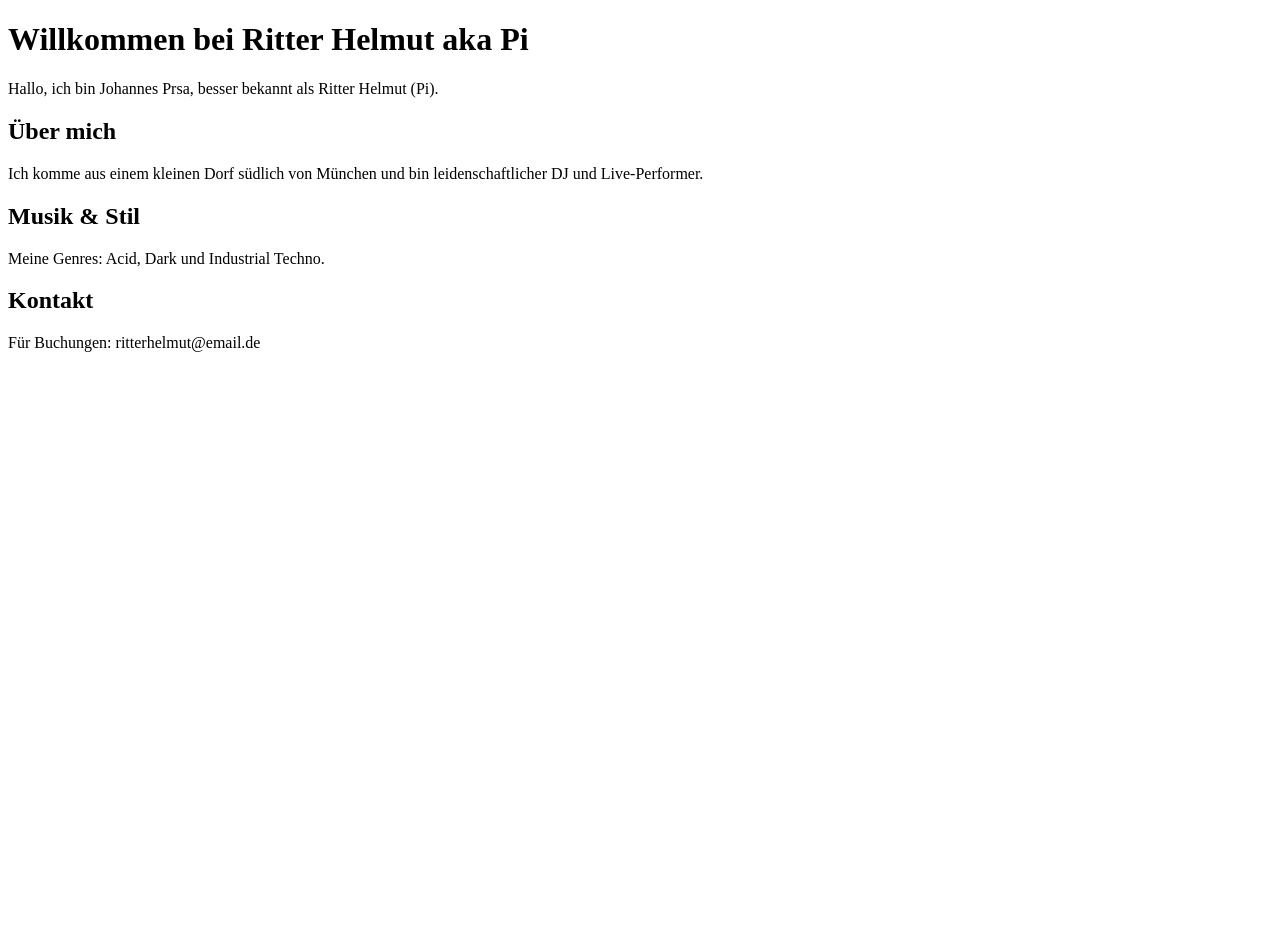
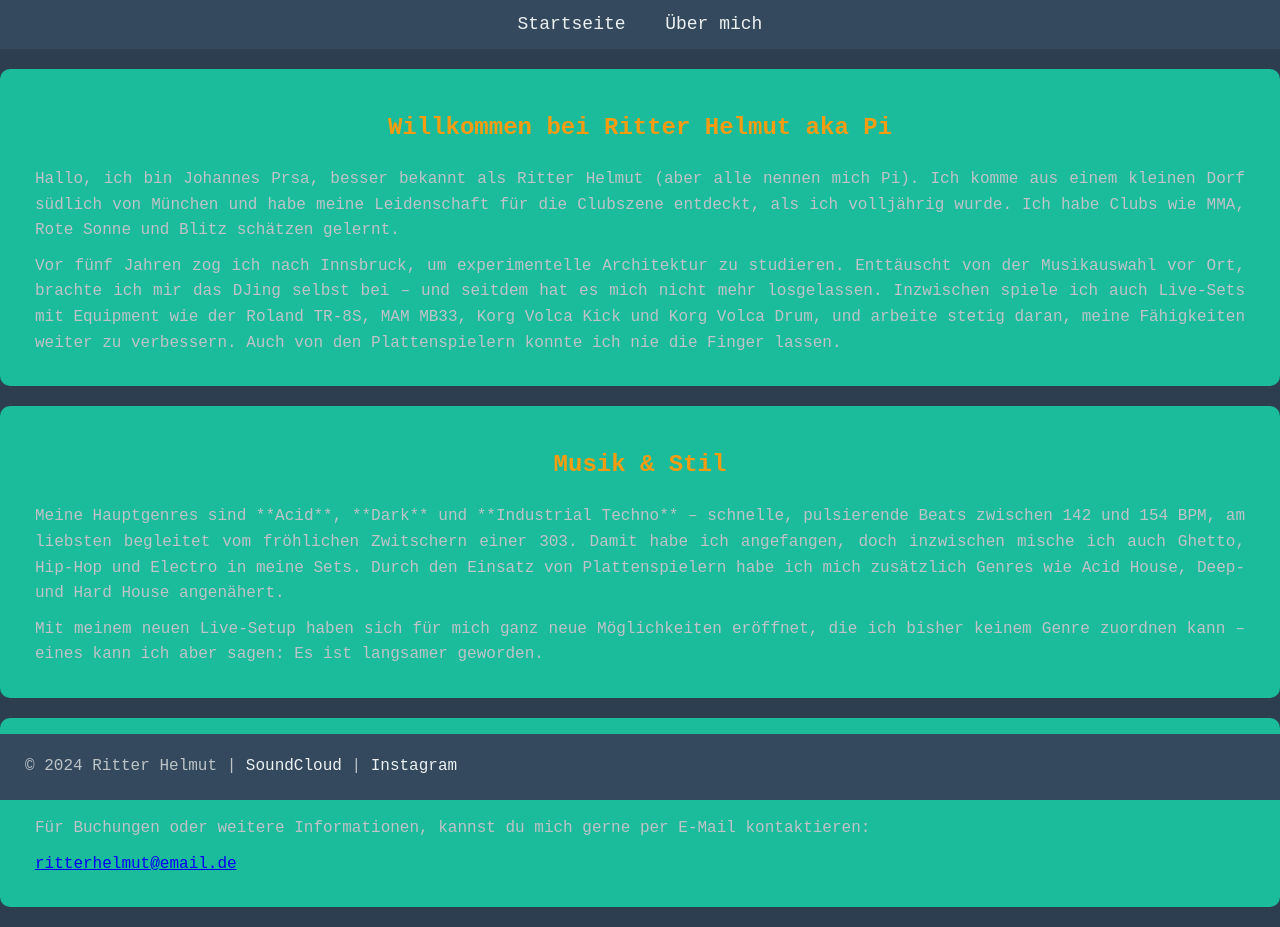
Before and after one commit to ritterhelmut/303, a plain HTML site: page index.html in a window 1280 px wide. Before the commit the page ends 800 px from the top, so only its background shows below. Drawn offline with Linux system fonts and the light colour scheme.

Commit message:
Update index.html

```diff
--- a/index.html
+++ b/index.html
@@ -4,15 +4,107 @@
     <meta charset="UTF-8">
     <meta name="viewport" content="width=device-width, initial-scale=1.0">
     <title>Ritter Helmut aka Pi</title>
+    <style>
+        /* Allgemeine Seiteinstellungen */
+        body {
+            font-family: 'Courier New', Courier, monospace;
+            background-color: #2c3e50; /* Dunkelgrau */
+            color: #ecf0f1; /* Hellgrau für den Text */
+            margin: 0;
+            padding: 0;
+            line-height: 1.6;
+        }
+
+        h1, h2, h3 {
+            color: #f39c12; /* Goldgelb für die Überschriften */
+            text-align: center;
+        }
+
+        p {
+            color: #bdc3c7; /* Helles Grau für den Text */
+            text-align: justify;
+            margin: 10px 0;
+            padding: 0 15px;
+        }
+
+        /* Navigation */
+        nav {
+            background-color: #34495e; /* Dunkelblau für die Navigation */
+            padding: 10px;
+            text-align: center;
+        }
+
+        nav a {
+            color: #ecf0f1;
+            text-decoration: none;
+            margin: 0 15px;
+            font-size: 18px;
+        }
+
+        nav a:hover {
+            text-decoration: underline;
+        }
+
+        /* Hintergrund für Abschnitte */
+        section {
+            background-color: #1abc9c; /* Türkis für den Abschnittshintergrund */
+            margin: 20px 0;
+            padding: 20px;
+            border-radius: 10px;
+        }
+
+        /* Footer */
+        footer {
+            background-color: #34495e;
+            color: #ecf0f1;
+            text-align: center;
+            padding: 10px;
+            position: fixed;
+            bottom: 0;
+            width: 100%;
+        }
+
+        footer a {
+            color: #ecf0f1;
+            text-decoration: none;
+        }
+
+        footer a:hover {
+            text-decoration: underline;
+        }
+    </style>
 </head>
 <body>
-    <h1>Willkommen bei Ritter Helmut aka Pi</h1>
-    <p>Hallo, ich bin Johannes Prsa, besser bekannt als Ritter Helmut (Pi).</p>
-    <h2>Über mich</h2>
-    <p>Ich komme aus einem kleinen Dorf südlich von München und bin leidenschaftlicher DJ und Live-Performer.</p>
-    <h2>Musik & Stil</h2>
-    <p>Meine Genres: Acid, Dark und Industrial Techno.</p>
-    <h2>Kontakt</h2>
-    <p>Für Buchungen: ritterhelmut@email.de</p>
+    <!-- Navigation -->
+    <nav>
+        <a href="index.html">Startseite</a>
+        <a href="ueber-mich.html">Über mich</a>
+    </nav>
+
+    <!-- Willkommen -->
+    <section>
+        <h1>Willkommen bei Ritter Helmut aka Pi</h1>
+        <p>Hallo, ich bin Johannes Prsa, besser bekannt als Ritter Helmut (aber alle nennen mich Pi). Ich komme aus einem kleinen Dorf südlich von München und habe meine Leidenschaft für die Clubszene entdeckt, als ich volljährig wurde. Ich habe Clubs wie MMA, Rote Sonne und Blitz schätzen gelernt.</p>
+        <p>Vor fünf Jahren zog ich nach Innsbruck, um experimentelle Architektur zu studieren. Enttäuscht von der Musikauswahl vor Ort, brachte ich mir das DJing selbst bei – und seitdem hat es mich nicht mehr losgelassen. Inzwischen spiele ich auch Live-Sets mit Equipment wie der Roland TR-8S, MAM MB33, Korg Volca Kick und Korg Volca Drum, und arbeite stetig daran, meine Fähigkeiten weiter zu verbessern. Auch von den Plattenspielern konnte ich nie die Finger lassen.</p>
+    </section>
+
+    <!-- Musik & Stil -->
+    <section>
+        <h2>Musik & Stil</h2>
+        <p>Meine Hauptgenres sind **Acid**, **Dark** und **Industrial Techno** – schnelle, pulsierende Beats zwischen 142 und 154 BPM, am liebsten begleitet vom fröhlichen Zwitschern einer 303. Damit habe ich angefangen, doch inzwischen mische ich auch Ghetto, Hip-Hop und Electro in meine Sets. Durch den Einsatz von Plattenspielern habe ich mich zusätzlich Genres wie Acid House, Deep- und Hard House angenähert.</p>
+        <p>Mit meinem neuen Live-Setup haben sich für mich ganz neue Möglichkeiten eröffnet, die ich bisher keinem Genre zuordnen kann – eines kann ich aber sagen: Es ist langsamer geworden.</p>
+    </section>
+
+    <!-- Kontakt -->
+    <section>
+        <h2>Kontakt</h2>
+        <p>Für Buchungen oder weitere Informationen, kannst du mich gerne per E-Mail kontaktieren:</p>
+        <p><a href="mailto:ritterhelmut@email.de">ritterhelmut@email.de</a></p>
+    </section>
+
+    <!-- Footer -->
+    <footer>
+        <p>&copy; 2024 Ritter Helmut | <a href="https://www.soundcloud.com/ritterhelmut">SoundCloud</a> | <a href="https://www.instagram.com/ritterhelmut">Instagram</a></p>
+    </footer>
 </body>
 </html>
```
